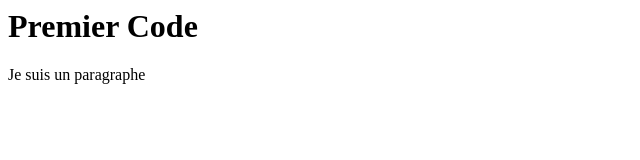
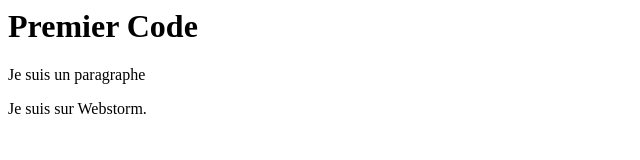
Before and after one commit to elio357/premier-code-2024, a plain HTML site: page index.html in a window 1280 px wide. Shown: the whole page, without its empty margins (0-640 px from the left). Drawn offline with Linux system fonts and the light colour scheme.

Commit message:
ajout paragraphe

```diff
--- a/index.html
+++ b/index.html
@@ -1,2 +1,3 @@
 <h1>Premier Code</h1>
 <p>Je suis un paragraphe</p>
+<p>Je suis sur Webstorm.</p>
```
